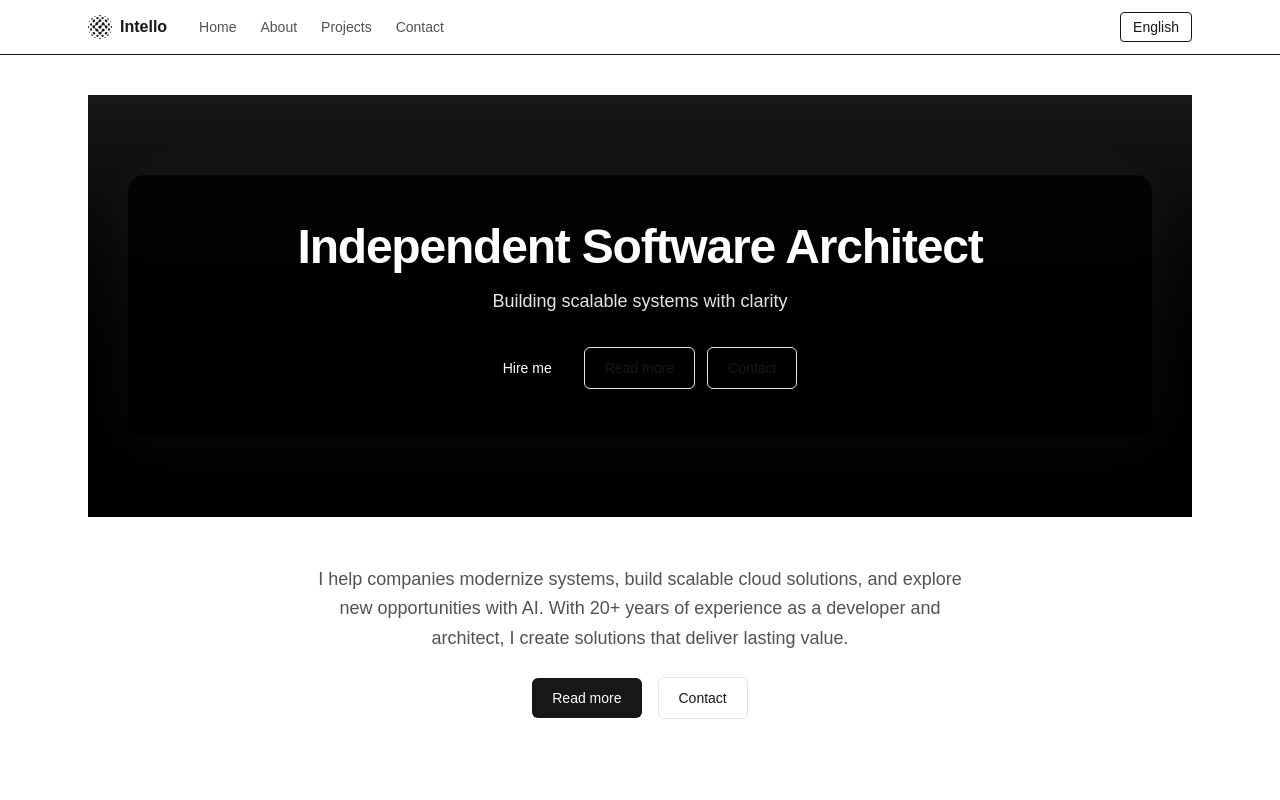
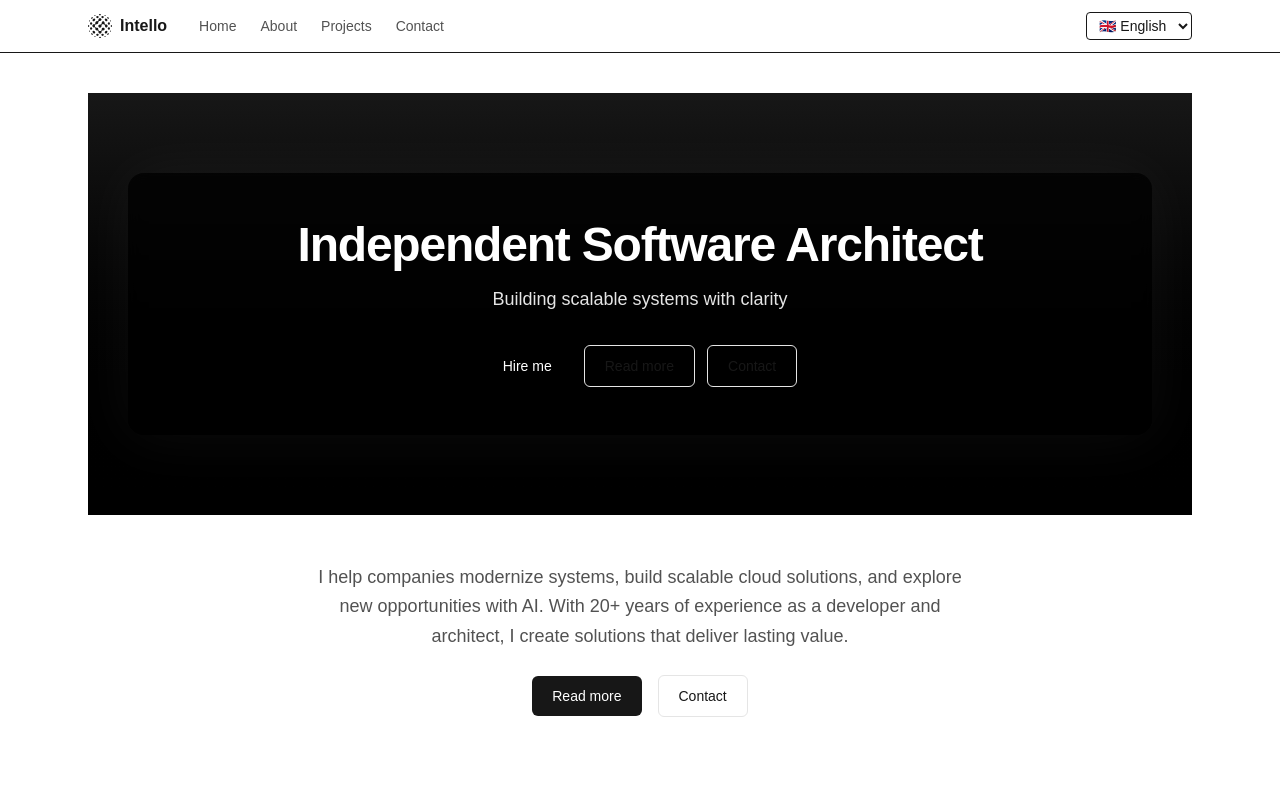
Before and after one commit to finnrobertk/intello-website, a Next.js app: page /health in a window 1280 px wide. Shown: the top 800 px of the page. Built offline with nearby package versions, Linux system fonts and the light colour scheme.

Commit message:
feat: convert language toggle to dropdown and add auto-detection for Norwegian users

```diff
--- a/components/LanguageToggle.tsx
+++ b/components/LanguageToggle.tsx
@@ -9,24 +9,39 @@ export default function LanguageToggle() {
   const router = useRouter();
   const t = useTranslations('Language');
 
-  const other = locale === 'en' ? 'nb' : 'en';
+  const options: Array<{value: 'en' | 'nb'; label: string}> = [
+    { value: 'en', label: `🇬🇧 ${t('english')}` },
+    { value: 'nb', label: `🇳🇴 ${t('norwegian')}` }
+  ];
 
   return (
-    <button
-      className="rounded border px-3 py-1 text-sm hover:bg-gray-100 dark:hover:bg-gray-800"
-      onClick={() => {
-        // Replace first path segment with the other locale
+    <select
+      className="rounded border px-2 py-1 text-sm bg-transparent hover:bg-gray-100 dark:hover:bg-gray-800"
+      value={locale as 'en' | 'nb'}
+      aria-label="Language selector"
+      onChange={(e) => {
+        const target = (e.target.value || 'en') as 'en' | 'nb';
+        // Persist preference for next-intl middleware (used for "/")
+        try {
+          document.cookie = `NEXT_LOCALE=${target}; Path=/; Max-Age=31536000; SameSite=Lax`;
+        } catch {}
+        // Replace the first path segment with the selected locale
         const segments = pathname.split('/');
         if (segments.length > 1) {
-          segments[1] = other;
+          segments[1] = target;
+        } else {
+          segments.push(target);
         }
-        const newPath = segments.join('/') || `/${other}`;
+        const newPath = segments.join('/') || `/${target}`;
         const qs = search.toString();
         router.replace(qs ? `${newPath}?${qs}` : newPath);
       }}
-      aria-label={other === 'en' ? t('english') : t('norwegian')}
     >
-      {other === 'en' ? t('english') : t('norwegian')}
-    </button>
+      {options.map((o) => (
+        <option key={o.value} value={o.value}>
+          {o.label}
+        </option>
+      ))}
+    </select>
   );
 }
--- a/middleware.ts
+++ b/middleware.ts
@@ -1,7 +1,29 @@
 import createMiddleware from 'next-intl/middleware';
 import { routing } from './next-intl.config';
+import { NextRequest } from 'next/server';
 
-export default createMiddleware(routing);
+const baseMiddleware = createMiddleware(routing);
+
+export default function middleware(request: NextRequest) {
+  // If user hasn't explicitly chosen a locale, map Accept-Language "no"/"nb" to Norwegian (nb)
+  const hasCookie = Boolean(request.cookies.get('NEXT_LOCALE')?.value);
+  if (!hasCookie) {
+    const accept = request.headers.get('accept-language') || '';
+    // Look for whole-word 'no' or 'nb' (with optional region), case-insensitive
+    if (/\b(no|nb|nn)([_-][A-Z]{2})?\b/i.test(accept)) {
+      const response = baseMiddleware(request);
+      // Persist for a year
+      response.cookies.set('NEXT_LOCALE', 'nb', {
+        path: '/',
+        maxAge: 60 * 60 * 24 * 365,
+        sameSite: 'lax'
+      });
+      return response;
+    }
+  }
+
+  return baseMiddleware(request);
+}
 
 export const config = {
   matcher: ['/', '/(en|nb)/:path*']
```
